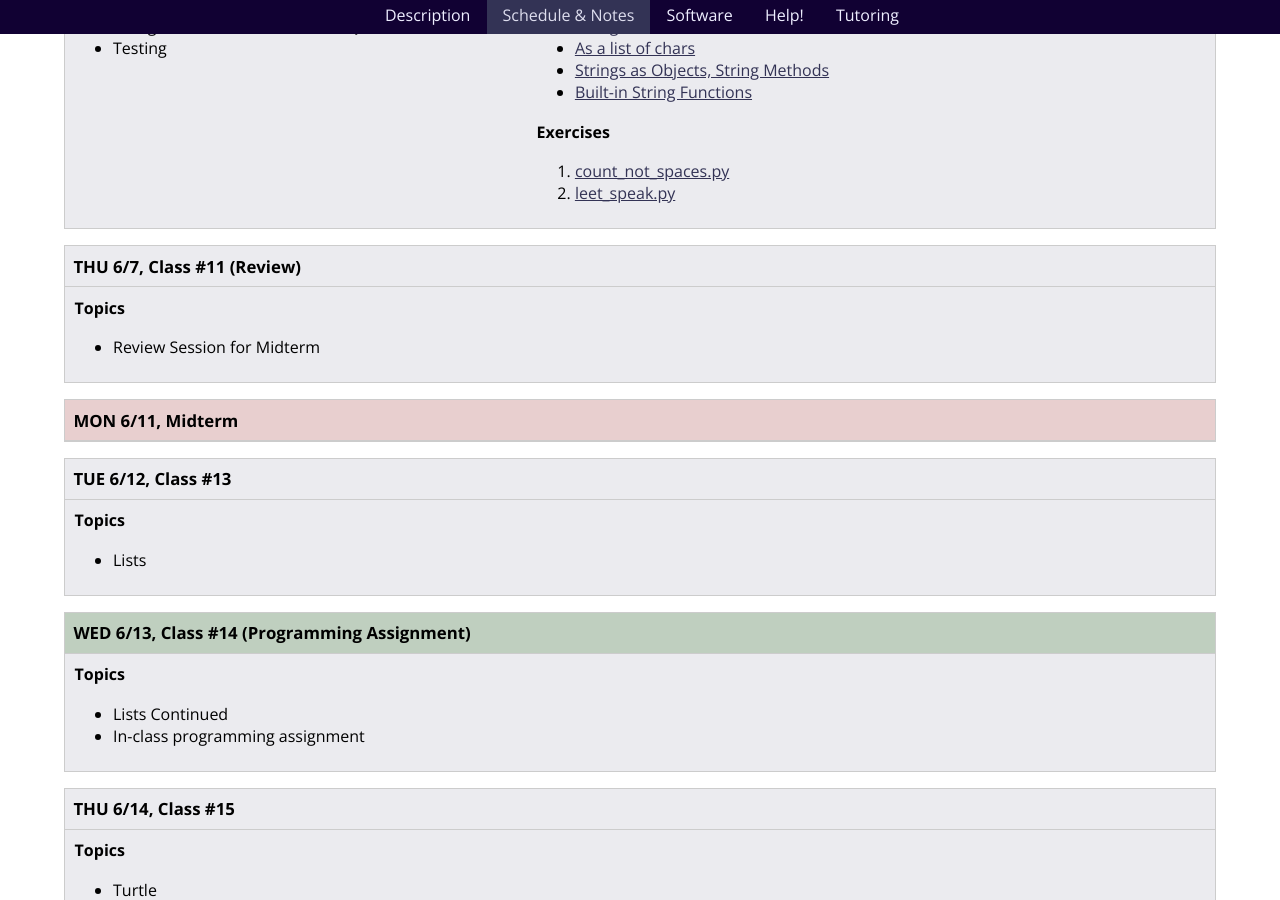
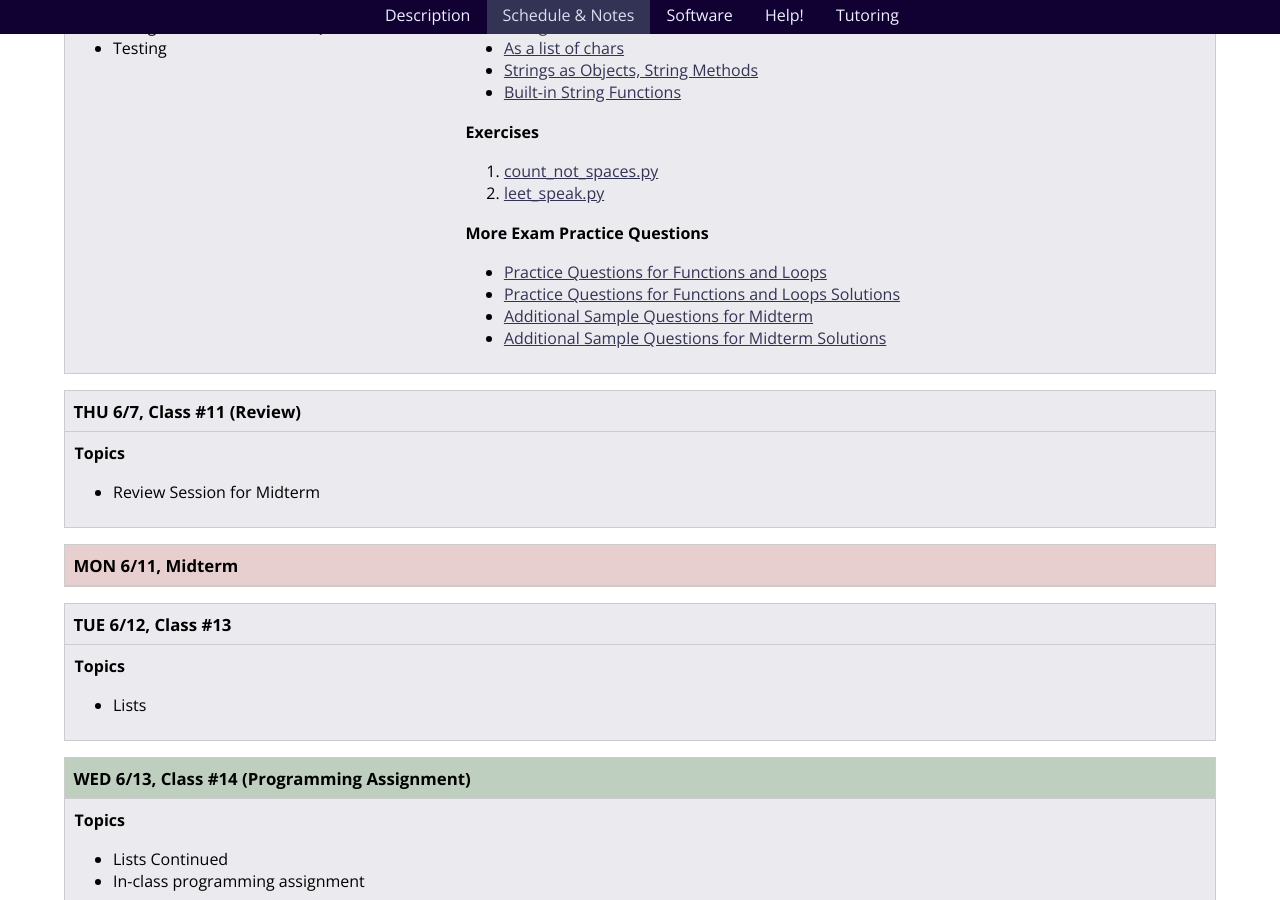
Before and after one commit to foureyes/csci-ua.0002-summer2018-001, a Jekyll site: the page built from schedule.markdown, in a window 1280 px wide and 900 px high, scrolled down 5138 px. Built offline with Jekyll 4.4.1, drawn with Linux system fonts in a browser that asks for light colours; nearby versions of some CDN libraries; library files that are not in the unit come from our copies.

Commit message:
add practice q

```diff
--- a/_includes/classes/class-10.markdown
+++ b/_includes/classes/class-10.markdown
@@ -23,6 +23,13 @@ Quiz #7
 1. [count_not_spaces.py](code/strings/count_not_spaces.py)
 2. [leet_speak.py](code/strings/leet_speak.py)
 
+#### More Exam Practice Questions
+
+* [Practice Questions for Functions and Loops](resources/handouts/midterm_1/midterm_functions_loops_practice.pdf)
+* [Practice Questions for Functions and Loops Solutions](resources/handouts/midterm_1/midterm_functions_loops_practice_solutions.pdf)
+* [Additional Sample Questions for Midterm](resources/handouts/midterm_1/midterm_1_additional_practice.pdf)
+* [Additional Sample Questions for Midterm Solutions](resources/handouts/midterm_1/midterm_1_additional_practice_solutions.pdf)
+
 <!--
 * [Slides](classes/01/intro.html)
 -->
```
Also changed, not shown: 1 other file.
